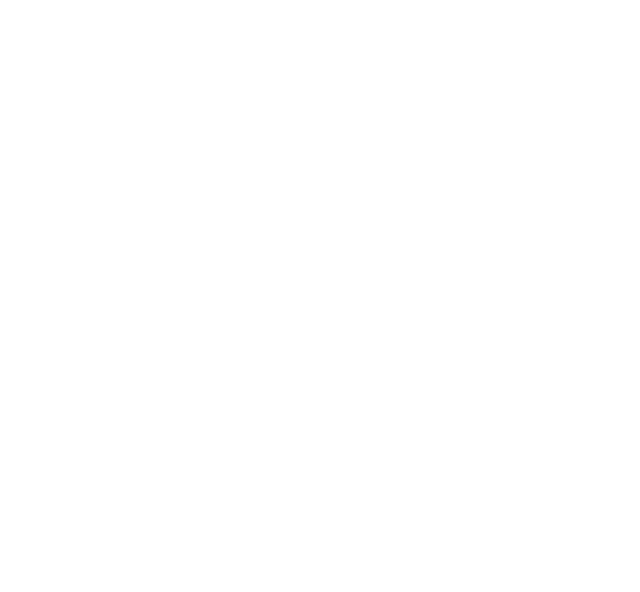
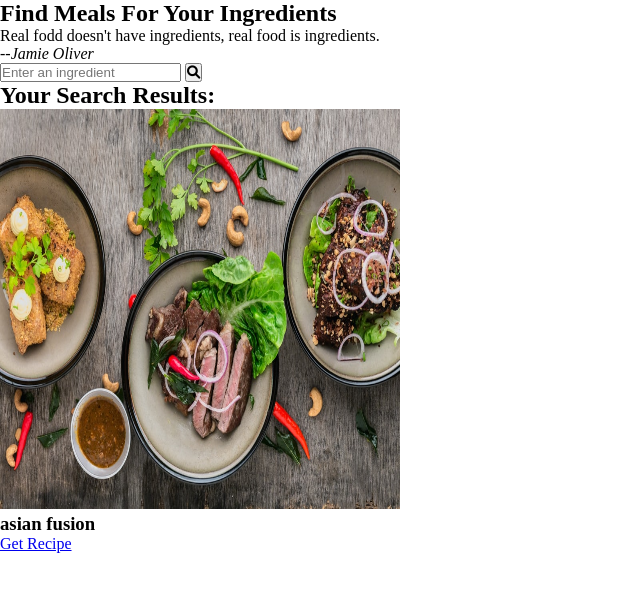
Before and after one commit to MFD-Dev/themealdb, a plain HTML site: page index.html in a window 1280 px wide. Shown: the whole page, without its empty margins (0-640 px from the left). Drawn offline with Linux system fonts and the light colour scheme.

Commit message:
working on initial styling

```diff
--- a/index.html
+++ b/index.html
@@ -4,11 +4,47 @@
     <meta charset="UTF-8">
     <meta http-equiv="X-UA-Compatible" content="IE=edge">
     <meta name="viewport" content="width=device-width, initial-scale=1.0">
+    <link rel="stylesheet" href="https://cdnjs.cloudflare.com/ajax/libs/font-awesome/6.0.0-beta2/css/all.min.css" integrity="sha512-YWzhKL2whUzgiheMoBFwW8CKV4qpHQAEuvilg9FAn5VJUDwKZZxkJNuGM4XkWuk94WCrrwslk8yWNGmY1EduTA==" crossorigin="anonymous" referrerpolicy="no-referrer" />
     <link rel="stylesheet" href="styles.css">
     <title>Document</title>
 </head>
 <body>
 
+    <div class="container">
+        <div class="meal-wrapper">
+            <div class="meal-search">
+                <h2 class = "title" >Find Meals For Your Ingredients</h2>
+                <blockquote>Real fodd doesn't have ingredients, real food is ingredients.
+                    <br>
+                    <cite>--Jamie Oliver</cite>
+                </blockquote>
+                <div class="meal-search-box">
+                    <input type="text" name="" class="search-content" id="search-input" placeholder="Enter an ingredient">
+                    <button type="submit" class="search-btn btn" id="search-btn" >
+                        <i class="fas fa-search" ></i>
+                    </button>
+                </div>
+            </div>
+
+            <div class="meal-result">
+                <h2 class="title" >Your Search Results:</h2>
+                <div id="meal">
+                    <!-- meal item -->
+                    <div class="meal-item">
+                        <div class="meal-img">
+                            <img src="img/foodimg1.jpg" height="400px" width="400px"  alt="food">
+                        </div>
+                        <div class="meal-name">
+                            <h3>asian fusion</h3>
+                            <a href="#" class="recipe-btn">Get Recipe</a>
+                        </div>
+                    </div>
+                    <!-- end of meal item -->
+                </div>
+            </div>
+        </div>
+    </div>
+
 
     <source src="app.js" type="">
 </body>
--- a/styles.css
+++ b/styles.css
@@ -0,0 +1,6 @@
+@import url('https://fonts.googleapis.com/css2?family=Roboto:ital,wght@0,900;1,500&display=swap');
+*{
+    padding: 0;
+    margin: 0;
+    box-sizing: border-box;
+}
```
Also changed, not shown: img/foodimg1.jpg (added).
